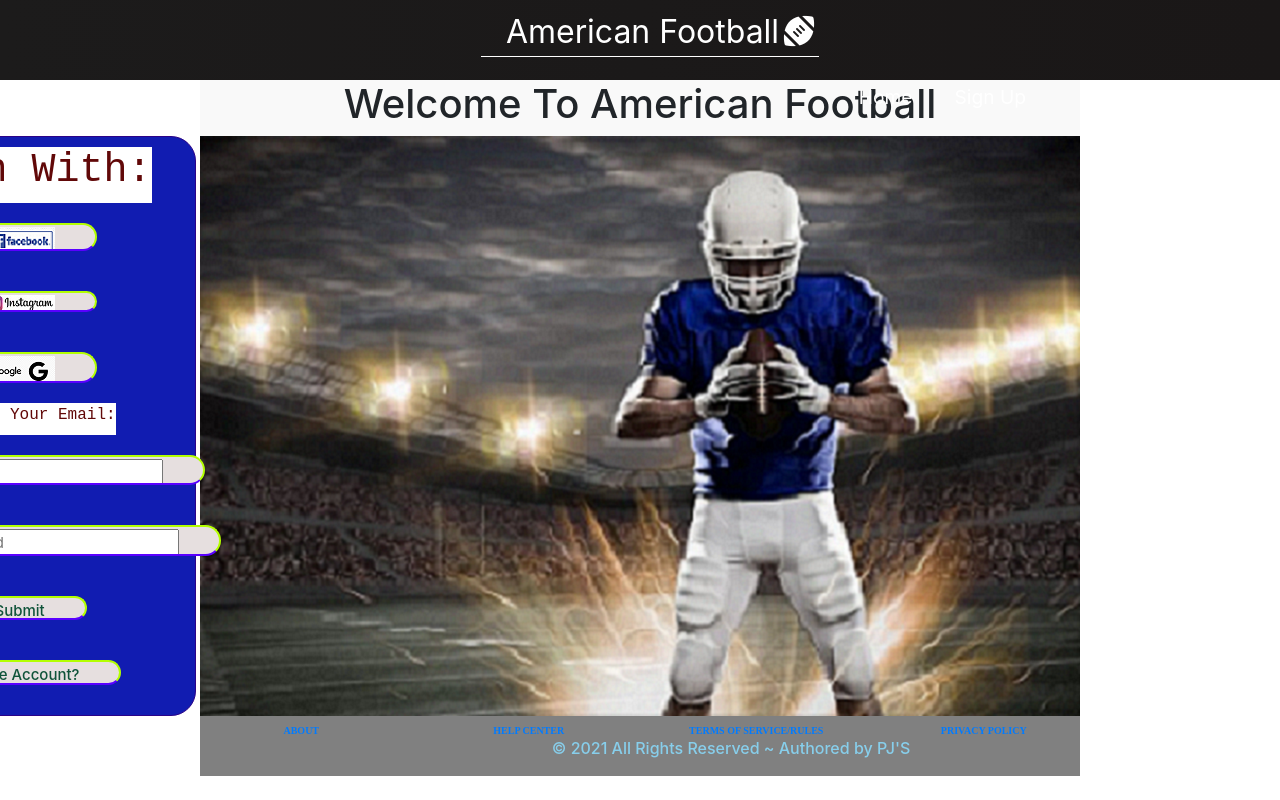
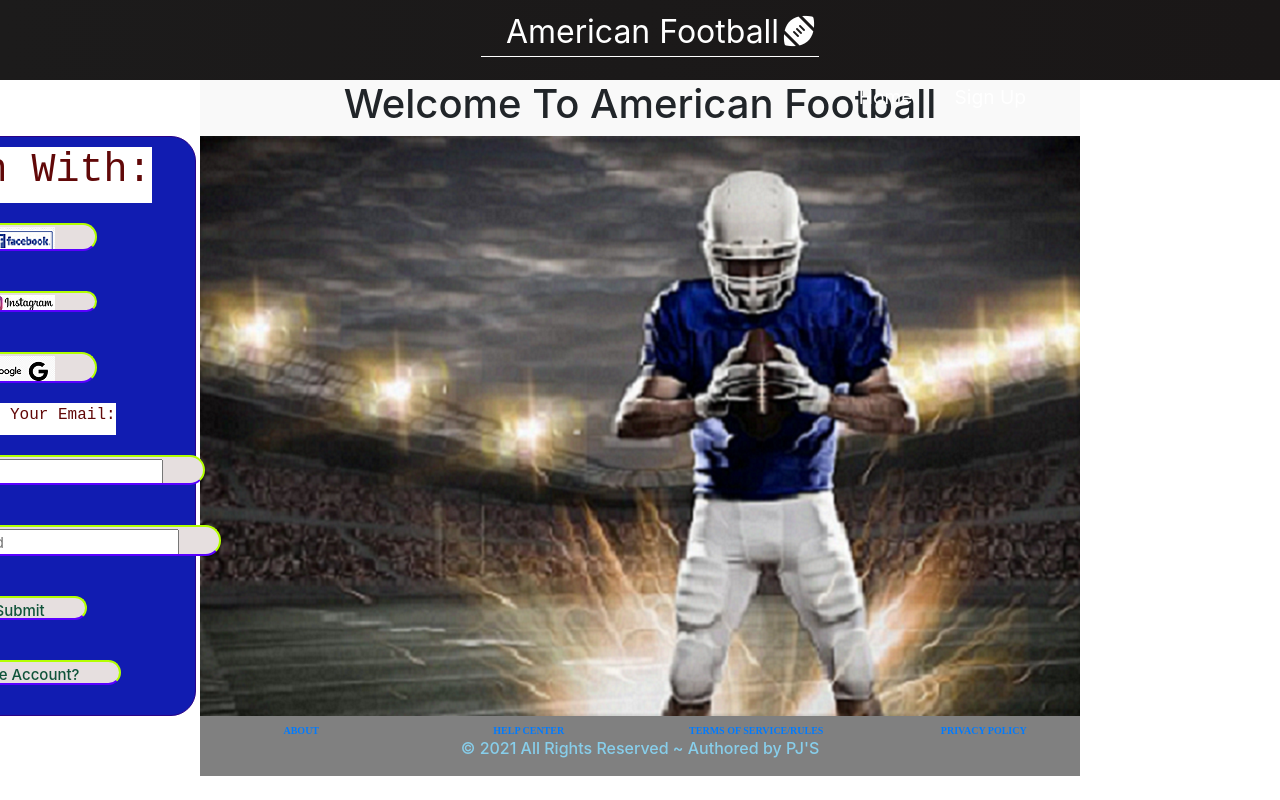
Before and after one commit to jaguiniga/AmericanFootball, a React (Create React App) app: page / in a window 1280 px wide. Built offline with nearby package versions, Linux system fonts and the light colour scheme.

Commit message:
Centered the copyright

```diff
--- a/src/Footer.css
+++ b/src/Footer.css
@@ -45,7 +45,7 @@
 
 }
 .col-lg{
-  margin-left: 30%;
+  margin-left: 10%;
   margin-right: 10%;
   color: skyblue;
   font-weight: 500;
```
